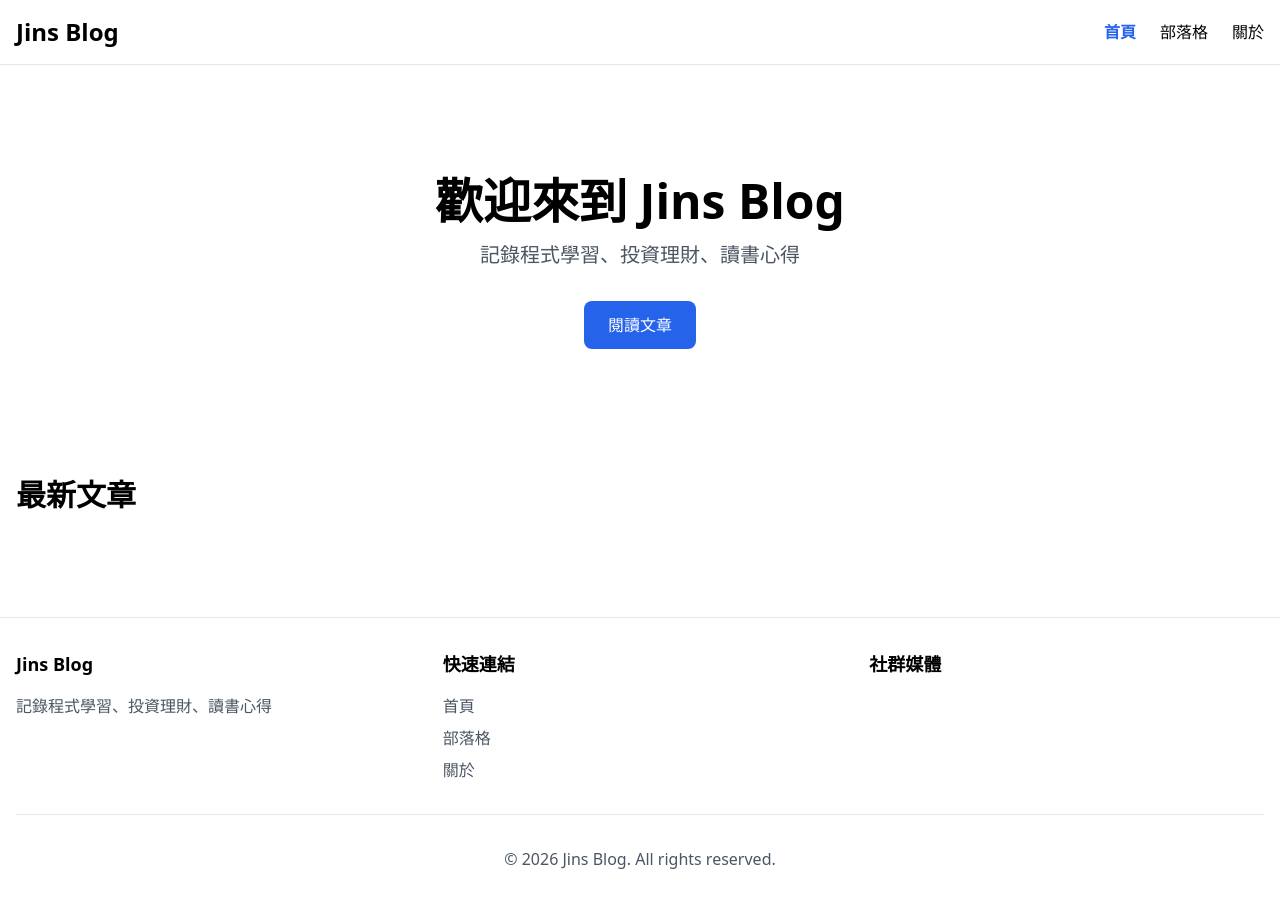
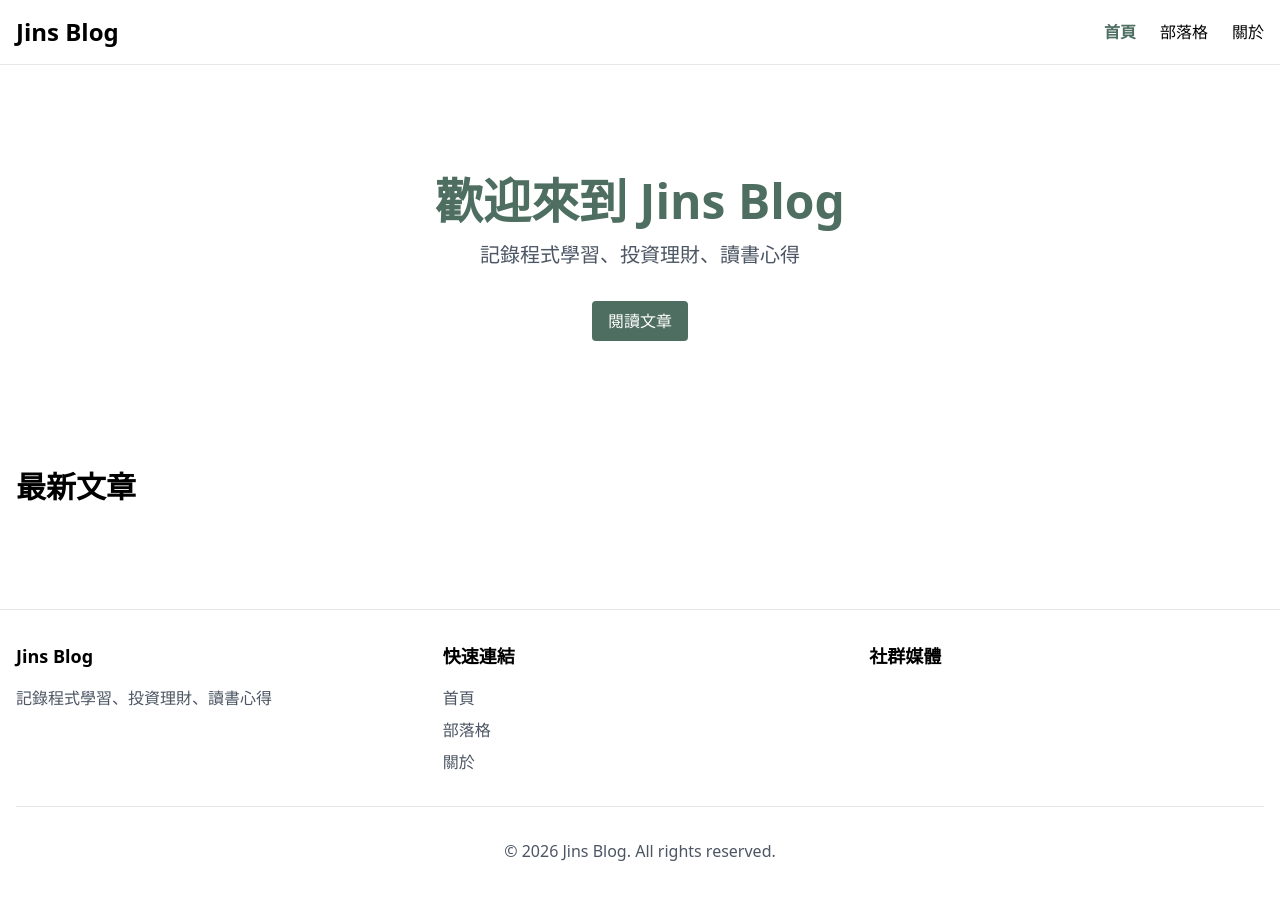
Before and after one commit to vezona/Jins-blog, a Nuxt app: page / in a window 1280 px wide. Built offline with nearby package versions, Linux system fonts and the light colour scheme.

Commit message:
style: 設定自訂色碼表、shortcuts

```diff
--- a/app/components/Header.vue
+++ b/app/components/Header.vue
@@ -2,7 +2,7 @@
   <header class="border-b">
     <nav class="container mx-auto px-4 py-4">
       <div class="flex justify-between items-center">
-        <NuxtLink to="/" class="text-2xl font-bold">
+        <NuxtLink to="/" class="text-2xl font-bold btn-green">
           Jins Blog
         </NuxtLink>
 
@@ -10,8 +10,8 @@
           <li>
             <NuxtLink
               to="/"
-              class="hover:text-blue-600 transition"
-              active-class="text-blue-600 font-semibold"
+              class="custom-link-primary"
+              active-class="custom-link-active-primary"
             >
               首頁
             </NuxtLink>
@@ -19,8 +19,8 @@
           <li>
             <NuxtLink
               to="/blog"
-              class="hover:text-blue-600 transition"
-              active-class="text-blue-600 font-semibold"
+              class="custom-link-primary"
+              active-class="custom-link-active-primary"
             >
               部落格
             </NuxtLink>
@@ -28,8 +28,8 @@
           <li>
             <NuxtLink
               to="/about"
-              class="hover:text-blue-600 transition"
-              active-class="text-blue-600 font-semibold"
+              class="custom-link-primary"
+              active-class="custom-link-active-primary"
             >
               關於
             </NuxtLink>
@@ -40,5 +40,4 @@
   </header>
 </template>
 
-<script setup lang="ts">
-</script>
+<script setup lang="ts"></script>
--- a/app/pages/index.vue
+++ b/app/pages/index.vue
@@ -1,18 +1,9 @@
 <template>
   <div class="container mx-auto px-4 py-8">
     <section class="text-center py-20">
-      <h1 class="text-5xl font-bold mb-4">
-        歡迎來到 Jins Blog
-      </h1>
-      <p class="text-xl text-gray-600 mb-8">
-        記錄程式學習、投資理財、讀書心得
-      </p>
-      <NuxtLink
-        to="/blog"
-        class="inline-block px-6 py-3 bg-blue-600 text-white rounded-lg hover:bg-blue-700 transition"
-      >
-        閱讀文章
-      </NuxtLink>
+      <h1 class="text-5xl font-bold mb-4 text-theme-700">歡迎來到 Jins Blog</h1>
+      <p class="text-xl text-gray-600 mb-8">記錄程式學習、投資理財、讀書心得</p>
+      <NuxtLink to="/blog" class="btn btn-primary"> 閱讀文章 </NuxtLink>
     </section>
 
     <section class="py-12">
@@ -24,9 +15,9 @@
 
 <script setup lang="ts">
 useSeoMeta({
-  title: 'Jins Blog - 程式學習、投資理財、讀書心得',
-  description: '個人部落格，分享程式開發、投資理財與閱讀心得',
-  ogTitle: 'Jins Blog',
-  ogDescription: '個人部落格，分享程式開發、投資理財與閱讀心得',
-})
+  title: "Jins Blog - 程式學習、投資理財、讀書心得",
+  description: "個人部落格，分享程式開發、投資理財與閱讀心得",
+  ogTitle: "Jins Blog",
+  ogDescription: "個人部落格，分享程式開發、投資理財與閱讀心得",
+});
 </script>
--- a/nuxt.config.ts
+++ b/nuxt.config.ts
@@ -6,14 +6,9 @@ export default defineNuxtConfig({
     '@unocss/nuxt'
   ],
   css: [
-    '@unocss/reset/tailwind.css'
+    '@unocss/reset/tailwind.css',
+    '~/assets/css/main.css'
   ],
-  experimental: {
-    inlineSSRStyles: false
-  },
-  features: {
-    inlineStyles: true
-  },
   app: {
     pageTransition: {
       name: 'page',
--- a/uno.config.ts
+++ b/uno.config.ts
@@ -1,9 +1,9 @@
 import {
   defineConfig,
+  presetUno,
   presetAttributify,
   presetIcons,
   presetTypography,
-  presetUno,
   transformerDirectives,
   transformerVariantGroup
 } from 'unocss'
@@ -19,19 +19,25 @@ export default defineConfig({
     transformerDirectives(),
     transformerVariantGroup(),
   ],
+  shortcuts: [
+    // 靜態 shortcuts - 使用完全展开的形式
+    // 踩雷：如果用一些保留字link、text、border 會被吃不到
+    {
+      'btn': 'px-4 py-2 rounded inline-block font-medium transition-colors duration-200',
+      'btn-primary': 'bg-theme-700 text-white hover:bg-theme-800',
+      'custom-link-primary': 'hover:text-theme-700 transition-colors',
+      'custom-link-active-primary': 'text-theme-700 font-bold',
+    },
+
+    // 動態 shortcuts - 按鈕顏色變化
+    // [/^btn-(.*)$/, ([, c]) => `px-4 py-2 rounded inline-block font-medium transition-colors duration-200 bg-${c}-500 text-white hover:bg-${c}-600`],
+  ],
   theme: {
     colors: {
-      'theme-green': {
-        50: '#f0f5f3',
-        100: '#dce8e3',
-        200: '#b9d1c7',
-        300: '#96baab',
-        400: '#73a38f',
-        500: '#608b7a',
-        600: '#4E6E62',
-        700: '#4E6E62', // 主題色
-        800: '#3a5249',
-        900: '#273631',
+      // 踩雷：key 必須小駝峰，不可以用-連
+      'theme': {
+        '700': '#4E6E62', // 主題色
+        '800': '#3a5249'
       }
     }
   },
```
